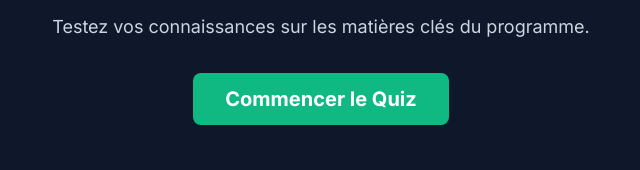
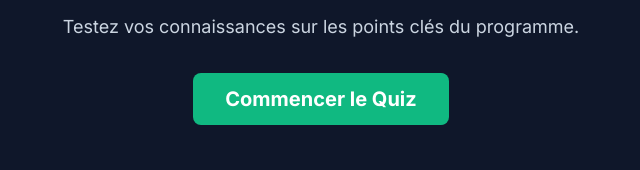
Before and after one commit to fodel/quiz-sti, a plain HTML site: page index.html in a window 1280 px wide. Shown: the part 445-615 px from the top of the page, 319-959 px from the left. Drawn offline with nearby package versions, Linux system fonts and the light colour scheme.

Commit message:
Update index.html3

```diff
--- a/index.html
+++ b/index.html
@@ -35,7 +35,7 @@
         <section id="home-screen" class="text-center">
             <img src="logo.png" alt="Logo du projet Quiz STI" class="mx-auto mb-6 max-h-40">
             <h1 class="text-4xl md:text-5xl font-bold mb-4 text-emerald-400">Quiz STI - 4<sup>ème</sup> Siences de l'informatique</h1>
-            <p class="text-lg text-slate-300 mb-8">Testez vos connaissances sur les matières clés du programme.</p>
+            <p class="text-lg text-slate-300 mb-8">Testez vos connaissances sur les points clés du programme.</p>
             <button id="start-config-btn" class="bg-emerald-500 hover:bg-emerald-600 text-white font-bold py-3 px-8 rounded-lg text-xl transition-transform transform hover:scale-105">
                 Commencer le Quiz
             </button>
```
